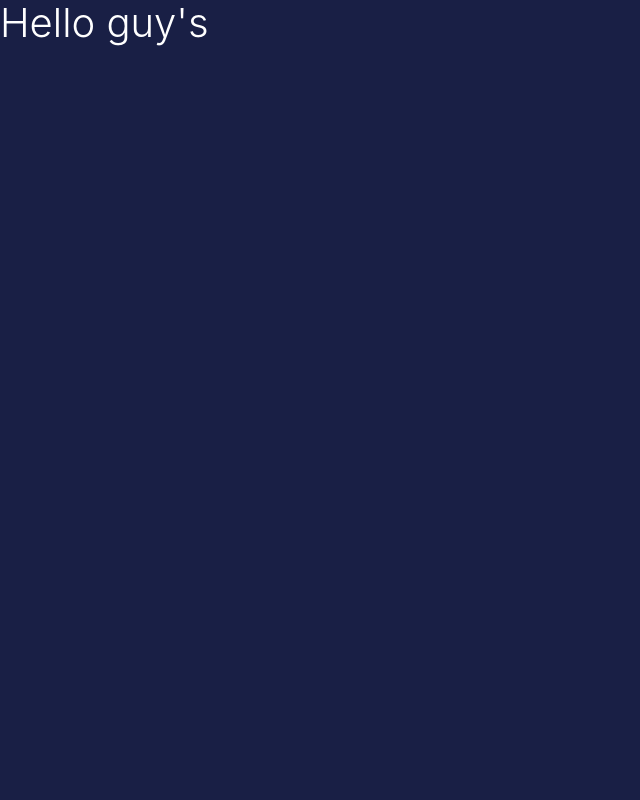
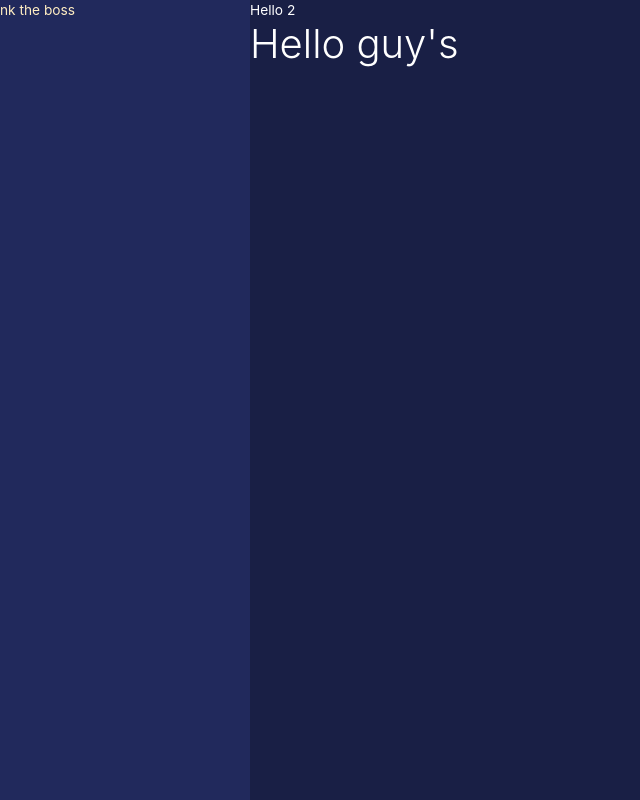
Before and after one commit to navneetthakor/miraadmin-app, a React (Create React App) app: page / in a window 1280 px wide. Shown: the whole page, without its empty margins (0-640 px from the left). Built offline with nearby package versions, Linux system fonts and the light colour scheme.

Commit message:
Sample Sidebar is created

```diff
--- /dev/null
+++ b/src/components/Navbar.js
@@ -0,0 +1,10 @@
+import { Box } from '@mui/material'
+import React from 'react'
+
+export default function Navbar() {
+  return (
+    <Box>
+      Hello 2
+    </Box>
+  )
+}
--- /dev/null
+++ b/src/components/Sidebar.js
@@ -0,0 +1,46 @@
+import React from 'react'
+import {
+  useTheme
+} from '@mui/material';
+
+// importing mui components
+import {
+    Box,
+    Drawer
+} from '@mui/material'
+
+export default function Sidebar(props) {
+    // destructuring the provided props
+    const {isOpen, width, setIsSidebarOpen} = props;
+
+    // taking them Object out
+    const theme = useTheme();
+
+
+  return (
+    <Box
+    component='nav'
+    >
+    {isOpen && (
+        <Drawer
+          open={isOpen}
+          onClose={() => setIsSidebarOpen(false)}
+          variant="persistent"
+          anchor="left"
+          sx={{
+            width: width,
+            "& .MuiDrawer-paper": {
+              color: theme.palette.secondary[200],
+              backgroundColor: theme.palette.background.alt,
+              boxSizing: "border-box",
+              borderWidth: 0,
+              width: width,
+            },
+          }}
+        >
+        nk the boss
+      </Drawer>
+    )}
+    </Box>
+  )
+}
--- a/src/scens/Home.js
+++ b/src/scens/Home.js
@@ -1,21 +1,15 @@
-import React from 'react'
-import {
-    Box,
-    Typography,
-    useTheme
-} from "@mui/material";
-
-
+import React from "react";
+import { Box, Typography, useTheme } from "@mui/material";
 
 export default function Home() {
-    const theme = useTheme();
+  const theme = useTheme();
   return (
-    <Box sx={{
-        backgroundColor: theme.palette.background
-    }}>
-      <Typography variant='h1'>
-        Hello guy's
-      </Typography>
+    <Box
+      sx={{
+        backgroundColor: theme.palette.background,
+      }}
+    >
+      <Typography variant="h1">Hello guy's</Typography>
     </Box>
-  )
+  );
 }
--- a/src/scens/RootLayout.js
+++ b/src/scens/RootLayout.js
@@ -1,17 +1,31 @@
-import React from 'react'
-import {
-    Box,
-    useTheme
-} from '@mui/material';
-import { Outlet } from 'react-router-dom';
+import React, { useState } from "react";
+import { Box, useTheme } from "@mui/material";
+import { Outlet } from "react-router-dom";
+import Sidebar from "../components/Sidebar";
+import Navbar from "../components/Navbar";
+
 
 export default function RootLayout() {
-    const theme = useTheme();
+  // to use theme
+  const theme = useTheme();
+
+  // for Sidebar
+  const [isOpen, setIsOpen] = useState(true);
+
   return (
-    <Box sx={{
-        backgroundColor: theme.palette.background
-    }}>
-      <Outlet/>
+    <Box display="flex" width="100%" height="100%">
+      <Sidebar
+        isOpen={isOpen}
+        width= "250px"
+        setIsSidebarOpen= {setIsOpen}
+      />
+      <Box>
+        <Navbar
+        isSidebarOpen={isOpen}
+        setIsSidebarOpen= {setIsOpen}
+        />
+        <Outlet/>
+      </Box>
     </Box>
-  )
+  );
 }
```
